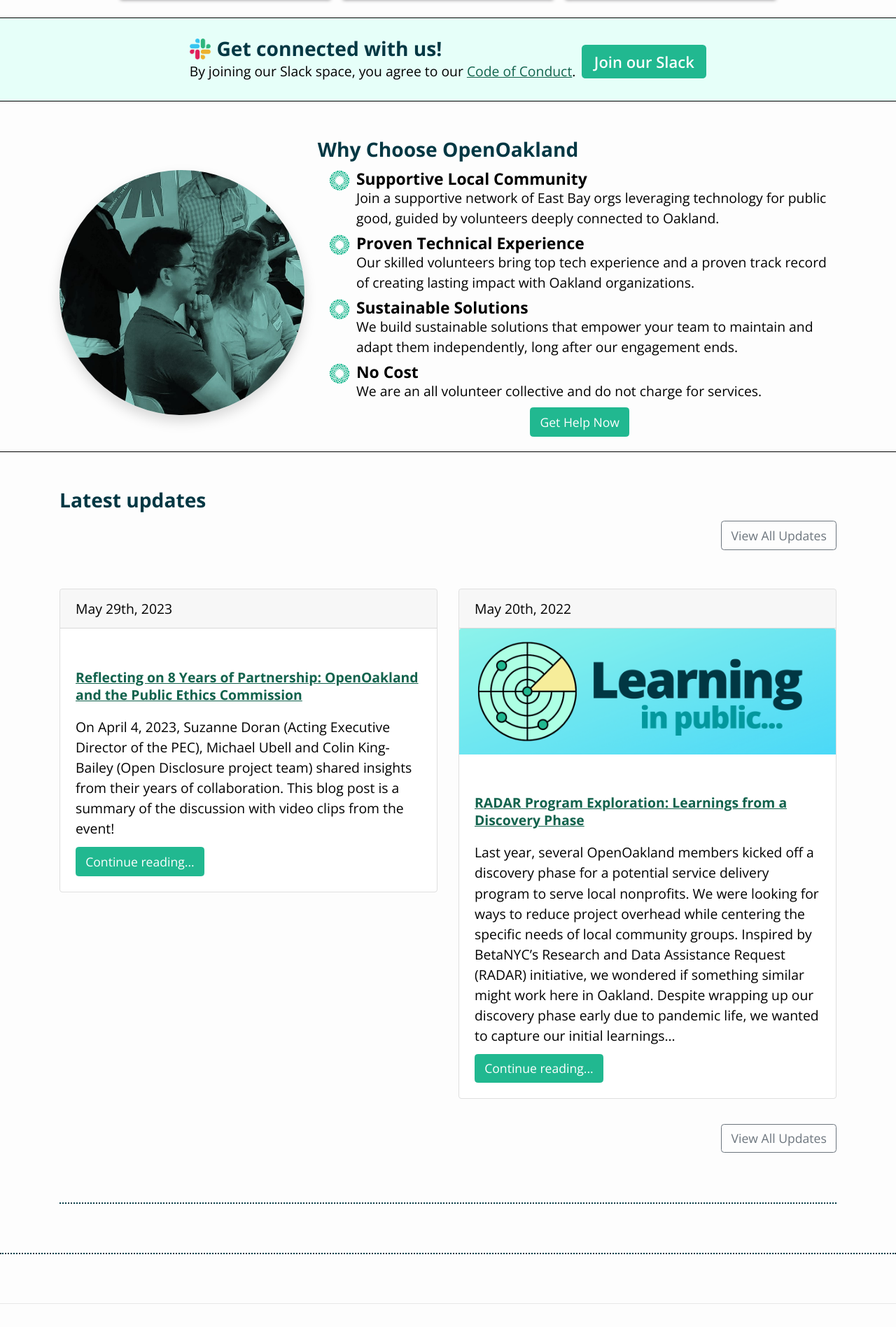
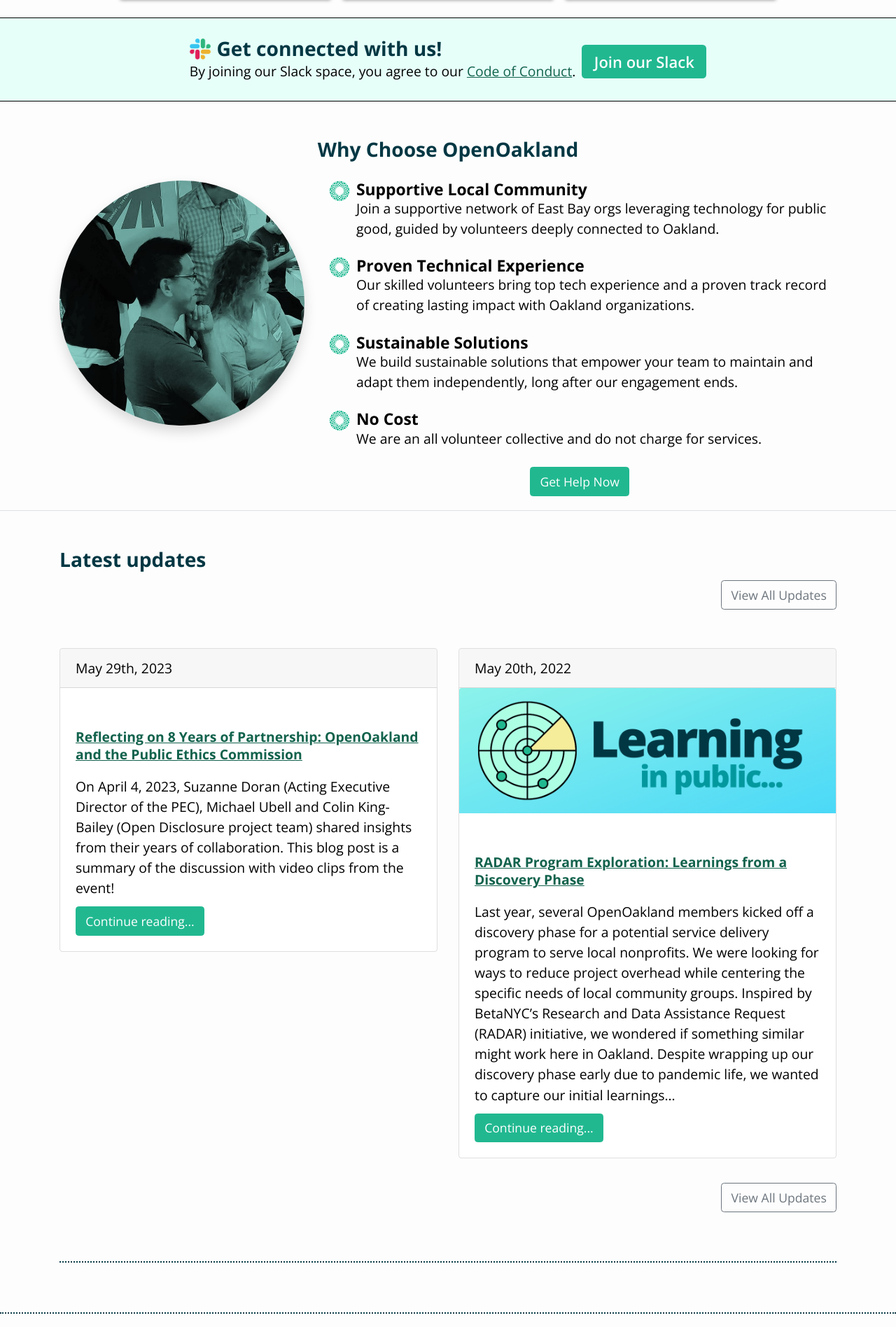
Before and after one commit to openoakland/openoakland.org, a Jekyll site: the page built from src/index.md, in a window 1280 px wide. Shown: the part 1141-3037 px from the top of the page at 70% size. Built offline with Jekyll 4.4.1, drawn with Linux system fonts in a browser that asks for light colours; nearby versions of some CDN libraries.

Commit message:
Improve spacing of list in Why Choose section

```diff
--- a/src/_includes/home-sections/home-why-choose-openoakland.html
+++ b/src/_includes/home-sections/home-why-choose-openoakland.html
@@ -1,5 +1,5 @@
-<section id="why-choose-oo" class="pb-2">
-  <h2 class="text-center">Why Choose OpenOakland</h2>
+<section id="why-choose-oo" class="pb-2 border-bottom">
+  <h2 class="text-center mb-4">Why Choose OpenOakland</h2>
   <div class="why-choose-oo-content container">
     <img class="rounded-circle shadow" width="350" height="350" src="assets/images/why-choose-openoakland.jpg"
       alt="Open oakland members working together at a computer">
--- a/src/_sass/main.scss
+++ b/src/_sass/main.scss
@@ -519,16 +519,12 @@
   display: flex;
   flex-direction: column;
   align-items: center;
-  gap: 0.5rem;
+  gap: 1.5rem;
 }
 
 .oo-logo-list li, ol{
   width: 100%;
   margin: 0;
-}
-
-#why-choose-oo {
-  border-bottom: 0.5px solid #000;
 }
 
 .why-choose-oo-content {
```
